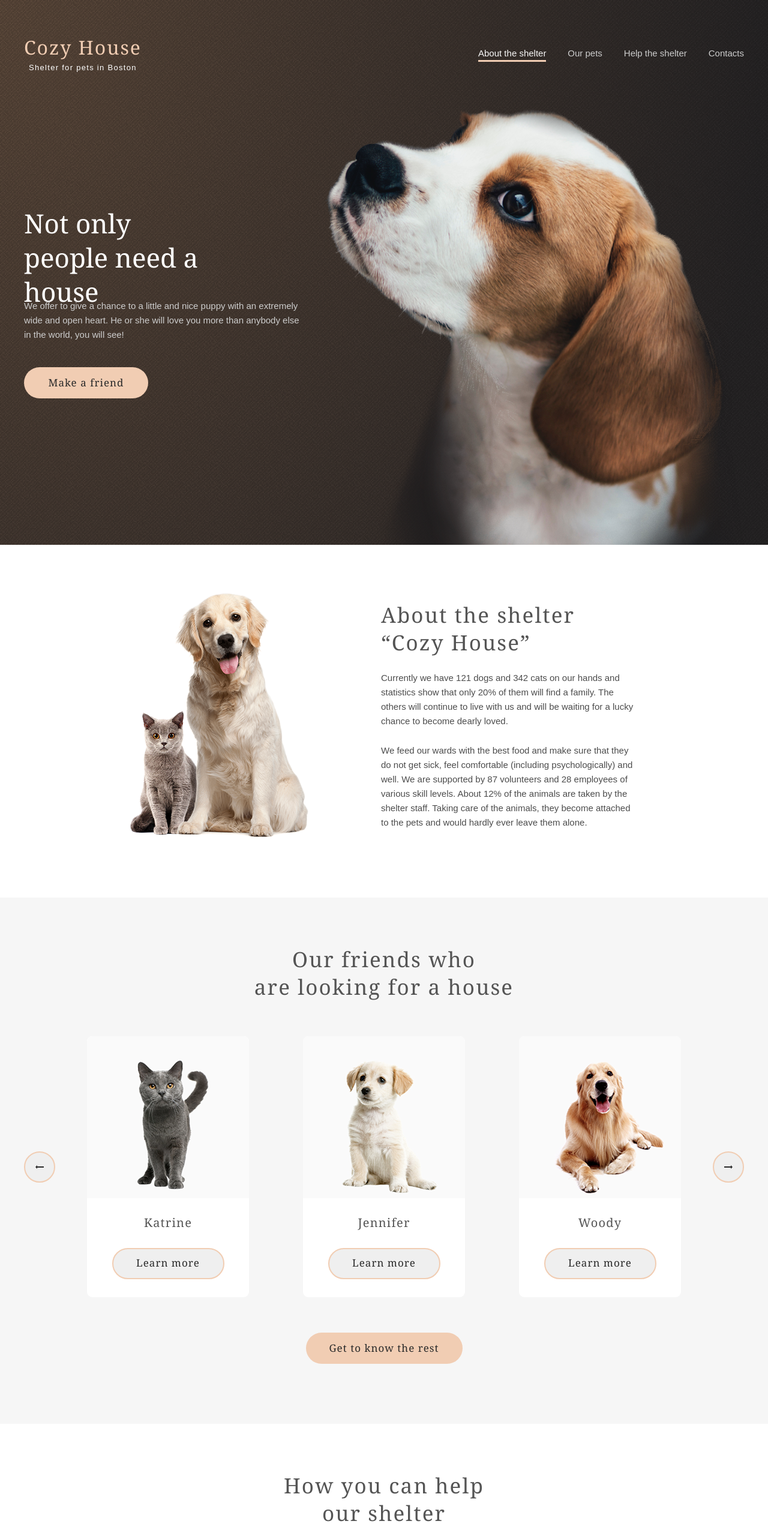
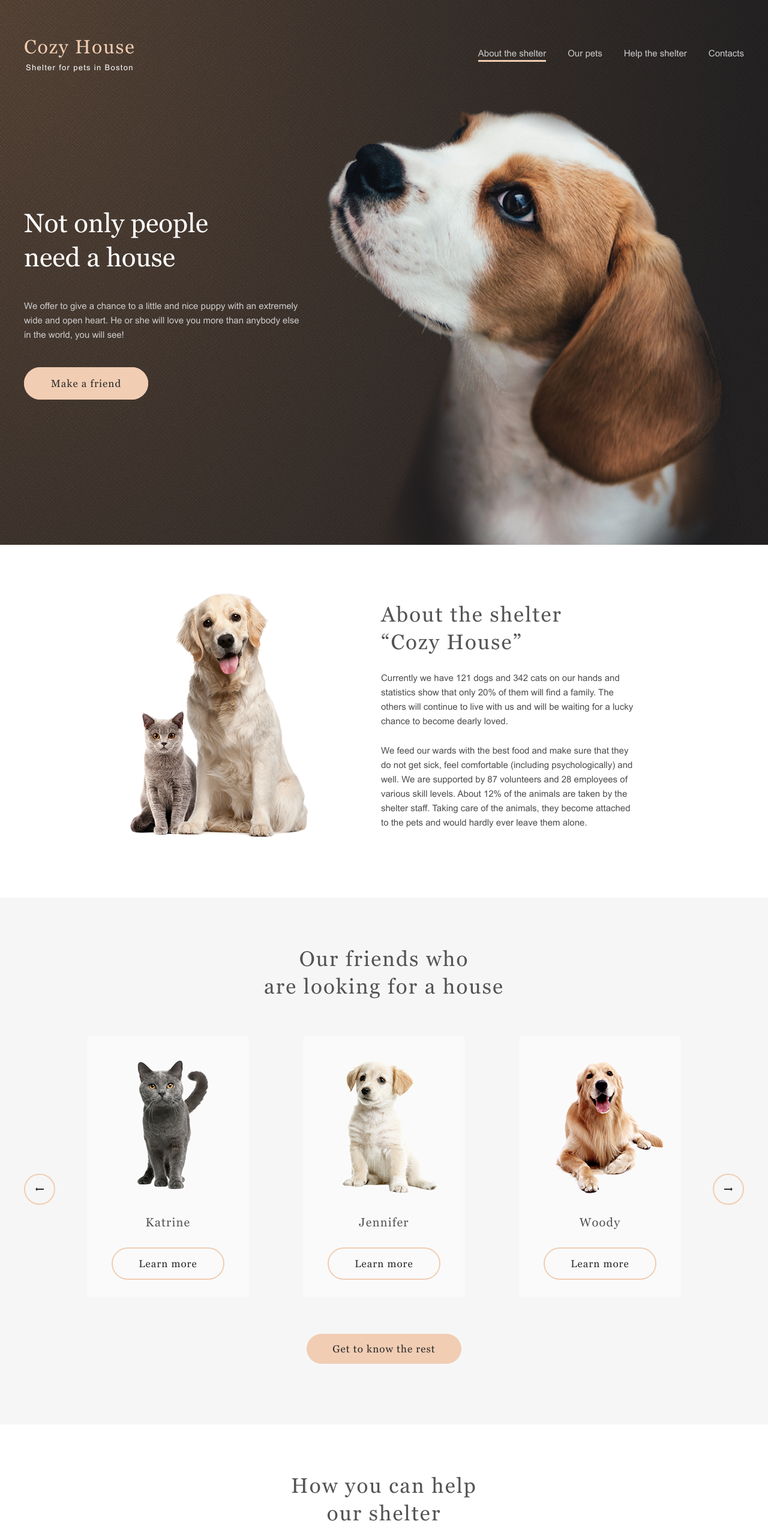
Before and after one commit to Mazayw/virtual_kb, a plain HTML site: page SHELTER/pages/main/index.html in a window 1280 px wide. Shown: the top 2560 px of the page at 60% size. Drawn offline with Linux system fonts and the light colour scheme.

Commit message:
feat: complete main page

```diff
--- a/SHELTER/pages/main/index.html
+++ b/SHELTER/pages/main/index.html
@@ -12,28 +12,40 @@
     <section class="first_screen">
       <header class="container">
         <div class="header_logo">
+          <a href="#">
             <h1 class="title">Cozy House</h1>
             <div class="subtitle">Shelter for pets in Boston</div>
+          </a>
         </div>
         <nav class="header_menu">
           <ul class="header_menu_list">
-            <li class="header_menu_element active_link">About the shelter</li>
-            <li class="header_menu_element">Our pets</li>
-            <li class="header_menu_element">Help the shelter</li>
-            <li class="header_menu_element">Contacts</li>
+            <li class="header_menu_element active_link">
+              <a href="#">About the shelter</a>
+            </li>
+            <li class="header_menu_element">
+              <a href="../pets/index.html">Our pets</a>
+            </li>
+            <li class="header_menu_element">
+              <a href="#help">Help the shelter</a>
+            </li>
+            <li class="header_menu_element">
+              <a href="#contacts">Contacts</a>
+            </li>
           </ul>
         </nav>
       </header>
       <div class="container">
         <div class="start_screen">
           <div class="start_screen_text">
-            <h3 class="start_heading">Not only people need a house</h3>
+            <h2 class="start_heading">Not only people need a house</h2>
             <p class="start_subheading">
               We offer to give a chance to a little and nice puppy with an
               extremely wide and open heart. He or she will love you more than
               anybody else in the world, you will see!
             </p>
-            <button type="button" class="primary_button">Make a friend</button>
+            <a href="#our_pets" class="button primary_button">
+              Make a friend
+            </a>
           </div>
           <img src="../../assets/images/start-screen-puppy.png" alt="puppy" />
         </div>
@@ -63,7 +75,7 @@
         </div>
       </div>
     </section>
-    <section class="pets_screen">
+    <section class="pets_screen" id="our_pets">
       <div class="container">
         <h3 class="pets_title">Our friends who<br />are looking for a house</h3>
         <div class="pets_slider">
@@ -77,7 +89,7 @@
                 alt="Pet Katrine"
               />
               <h4 class="pet_name">Katrine</h4>
-              <button>Learn more</button>
+              <a class="button">Learn more</a>
             </div>
             <div class="slider_card">
               <img
@@ -85,22 +97,24 @@
                 alt="Pet Jennifer"
               />
               <h4 class="pet_name">Jennifer</h4>
-              <button>Learn more</button>
+              <a class="button">Learn more</a>
             </div>
             <div class="slider_card">
               <img src="../../assets/images/pets-woody.png" alt="Pet Woody" />
               <h4 class="pet_name">Woody</h4>
-              <button>Learn more</button>
+              <a class="button">Learn more</a>
             </div>
           </div>
           <button class="right_arrow">
             <img src="../../assets/icons/Arrow.svg" alt="Right arrow" />
           </button>
         </div>
-        <button class="pets_button">Get to know the rest</button>
+        <a href="../pets/index.html" class="button pets_button"
+          >Get to know the rest</a
+        >
       </div>
     </section>
-    <section class="container pets_help">
+    <section class="container pets_help" id="help">
       <h3 class="help_header">
         How you can help<br />
         our shelter
@@ -184,33 +198,49 @@
       </div>
     </section>
     <footer>
-      <div class="container footer_content">
+      <div class="container footer_content" id="contacts">
         <div class="footer_col">
           <h3 class="footer_list_title">For questions and suggestions</h3>
           <ul class="footer_list_left">
+            <li>
               <a href="mailto:email@shelter.com" class="footer_list_item">
                 <img src="../../assets/icons/icon-email.svg" alt="Email" />
                 <h4 class="footer_list_text">email@shelter.com</h4>
               </a>
+            </li>
+            <li>
               <a href="tel:+136745677554" class="footer_list_item">
                 <img src="../../assets/icons/icon-phone.svg" alt="Phone" />
                 <h4 class="footer_list_text">+13 674 567 75 54</h4>
               </a>
+            </li>
           </ul>
         </div>
         <div class="footer_col">
           <h3 class="footer_list_title">We are waiting for your visit</h3>
           <ul class="footer_list_right">
-            <a href="" class="footer_list_item">
+            <li>
+              <a
+                href="https://www.google.com/maps/d/viewer?mid=1jf-JyjY4kV1k39pwUYCy4yDfvXQ"
+                class="footer_list_item"
+                target="_blank"
+              >
                 <img src="../../assets/icons/icon-marker.svg" alt="Location" />
                 <h4 class="footer_list_text">
                   1 Central Street, Boston (entrance from the store)
                 </h4>
               </a>
-            <a href="" class="footer_list_item">
+            </li>
+            <li>
+              <a
+                href="https://www.google.com/maps/d/viewer?mid=1jf-JyjY4kV1k39pwUYCy4yDfvXQ"
+                class="footer_list_item"
+                target="_blank"
+              >
                 <img src="../../assets/icons/icon-marker.svg" alt="Location" />
                 <h4 class="footer_list_text">18 South Park, London</h4>
               </a>
+            </li>
           </ul>
         </div>
         <img
--- a/SHELTER/pages/main/style.sass
+++ b/SHELTER/pages/main/style.sass
@@ -14,6 +14,15 @@ $color-light-xl: #ffffff
 \:root
     font-size: 10px
 
+@font-face
+	font-family: 'Arial'
+	src: url('../../assets/fonts/Arial.woff')
+    font-weight: 400
+@font-face
+	font-family: 'Georgia'
+	src: url('../../assets/fonts/Georgia.woff')
+    font-weight: 400
+
 *
     box-sizing: border-box
     margin: 0
@@ -23,19 +32,37 @@ li
     list-style-type: none
 a
     text-decoration: none
-img
+//a:visited
+//    color: $color-dark-s
+//a:active
+//    color: $color-dark-s
+//img
     max-width: 100%
 body
     font-weight: 400
-
     max-width: 100vw
-
+.button
+    border: 2px solid $color-primary
+    box-sizing: border-box
+    border-radius: 100px
+    color: $color-dark-3xl
+    letter-spacing: 0.06em
+    font-family: Georgia, 'Times New Roman', Times, serif
+    font-weight: 400
+    line-height: 130%
+    font-size: 1.7rem
+    cursor: pointer
+    padding: 15px 43px
+.button:hover
+    background-color: $color-primary-light
+    border-color: $color-primary-light
 .container
     max-width: 123rem
     margin: 0 auto
     padding: 0 1.5rem
 .first_screen
     height: 90.8rem
+    width: 100vw
     padding-top: 6.1rem
     background: url("../../assets/images/noise_transparent@2x.png"), radial-gradient(100% 215.42% at 0% 0%, #5B483A 0%, #262425 100%), #211F20
 header
@@ -64,16 +91,25 @@ header
     margin-top: 1rem
 .header_menu_list
     display: flex
-    justify-content: space-between
-    width: 44.3rem
+    //justify-content: space-between
+    //width: 44.3rem
     margin-top: 1.6rem
     font-family: Arial
     font-weight: 400
     font-size: 1.5rem
     line-height: 160%
+.header_menu_element
+    margin-left: 3.6rem
+    a
+        color: $color-dark-s
+.header_menu_element:hover
+    a
+        color: $color-light-s
+        cursor: pointer
+.header_menu_element a:visited
     color: $color-dark-s
-.header_menu_element
-    cursor: pointer
+.header_menu_element a:active
+    color: $color-dark-s
 .active_link
     color: $color-light-s
     border-bottom: 3px solid
@@ -81,17 +117,18 @@ header
     line-height: 2.3rem
 .start_screen
     display: flex
+    flex-wrap: wrap
     justify-content: space-between
     align-content: center
     img
     margin-top: 5.9rem
 .start_screen_text
     flex-direction: column
-    width: 46rem
+    max-width: 46rem
     height: 32.2rem
     margin-top: 16.4rem
 .start_heading
-    width: 31rem
+    max-width: 31rem
     height: 11.4rem
     font-size: 4.4rem
     font-family: Georgia, 'Times New Roman', Times, serif
@@ -105,21 +142,10 @@ header
     line-height: 160%
     color: $color-dark-s
     margin-top: 4.0rem
-    width: 45.92rem
+    max-width: 45.92rem
+    padding-bottom: 5.8rem
 .primary_button
-    width: 20.7rem
-    height: 5.2rem
     background: $color-primary
-    border-radius: 10rem
-    margin-top: 4.2rem
-    border: none
-    color: $color-dark-3xl
-    letter-spacing: 0.06em
-    font-family: Georgia, 'Times New Roman', Times, serif
-    font-weight: 400
-    line-height: 130%
-    font-size: 1.7rem
-    cursor: pointer
 .about_screen
     display: flex
     margin-bottom: 10rem
@@ -132,7 +158,7 @@ header
     margin-left: 12rem
     p
         margin-top: 2.5rem
-        width: 43rem
+        max-width: 43rem
         font-family: Arial, Helvetica, sans-serif
         font-weight: 400
         font-size: 1.5rem
@@ -150,6 +176,7 @@ header
 .pets_screen
     background-color: $color-light-l
     text-align: center
+    padding-bottom: 11.5rem
 .pets_title
     padding-top: 8rem
     font-family: Georgia, 'Times New Roman', Times, serif
@@ -167,19 +194,7 @@ header
     display: flex
     justify-content: space-between
     width: 99rem
-    button
-        border: 2px solid $color-primary
-        border-radius: 10rem
-        width: 18.7rem
-        height: 5.2rem
-        margin-top: 3.1rem
-        font-family: Georgia, 'Times New Roman', Times, serif
-        font-weight: 400
-        font-size: 1.7rem
-        line-height: 130%
-        letter-spacing: 0.06em
-        color: $color-dark-3xl
-        cursor: pointer
+    margin-bottom: 7.5rem
 .pets_button
     width: 26.1rem
     height: 5.2rem
@@ -202,8 +217,12 @@ header
     box-sizing: border-box
     border-radius: 10rem
     cursor: pointer
+    background-color: transparent
 .right_arrow
     transform: scaleX(-1)
+.left_arrow:hover, .right_arrow:hover
+    background-color: $color-primary-light
+    border-color: $color-primary-light
 .pet_name
     font-family: Georgia, 'Times New Roman', Times, serif
     font-weight: 400
@@ -212,11 +231,16 @@ header
     letter-spacing: 0.06em
     color: $color-dark-l
     margin-top: 2.6rem
+    margin-bottom: 4.6rem
 .slider_card
     width: 27rem
     height: 43.5rem
+    background-color: $color-light-s
+    border-radius: 0.9rem
+.slider_card:hover
     background-color: #fff
-    border-radius: 0.9rem
+    box-shadow: 0px 0px 5px rgba(0,0,0,0.2)
+
 .help_header
     margin-top: 8rem
     font-family: 'Georgia'
@@ -245,14 +269,14 @@ header
     margin-top: 2.6rem
 .donation_screen
     background-color: $color-light-l
-    padding-bottom: 10rem
+    padding-bottom: 10.1rem
 .donation_content
-    padding-top: 8.2rem
+    padding-top: 8rem
     display: flex
     justify-content: center
 .donation_dog
     margin-top: 0.9rem
-    width: 50.5rem
+    max-width: 50.5rem
     height: 26.1rem
 .donation_text
     padding-left: 3rem
@@ -286,7 +310,7 @@ header
     justify-content: space-evenly
     align-items: center
     margin-top: 1.8rem
-    width: 34.9rem
+    max-width: 34.9rem
     height: 4.3rem
     background: $color-primary
     border-radius: 9px
```
Also changed, not shown: SHELTER/assets/fonts/Arial.woff (added), SHELTER/assets/fonts/Georgia.woff (added), SHELTER/pages/main/style.css, 2 other files. Lines whose indentation alone changed are shown as unchanged.
